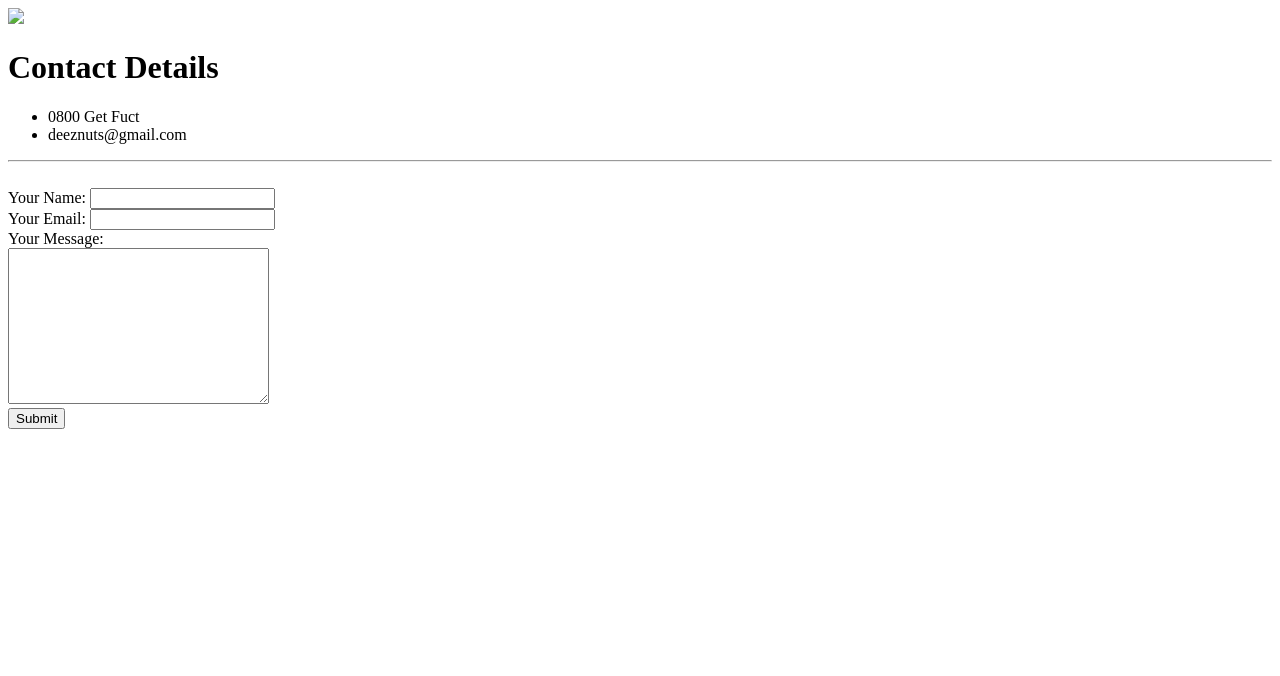
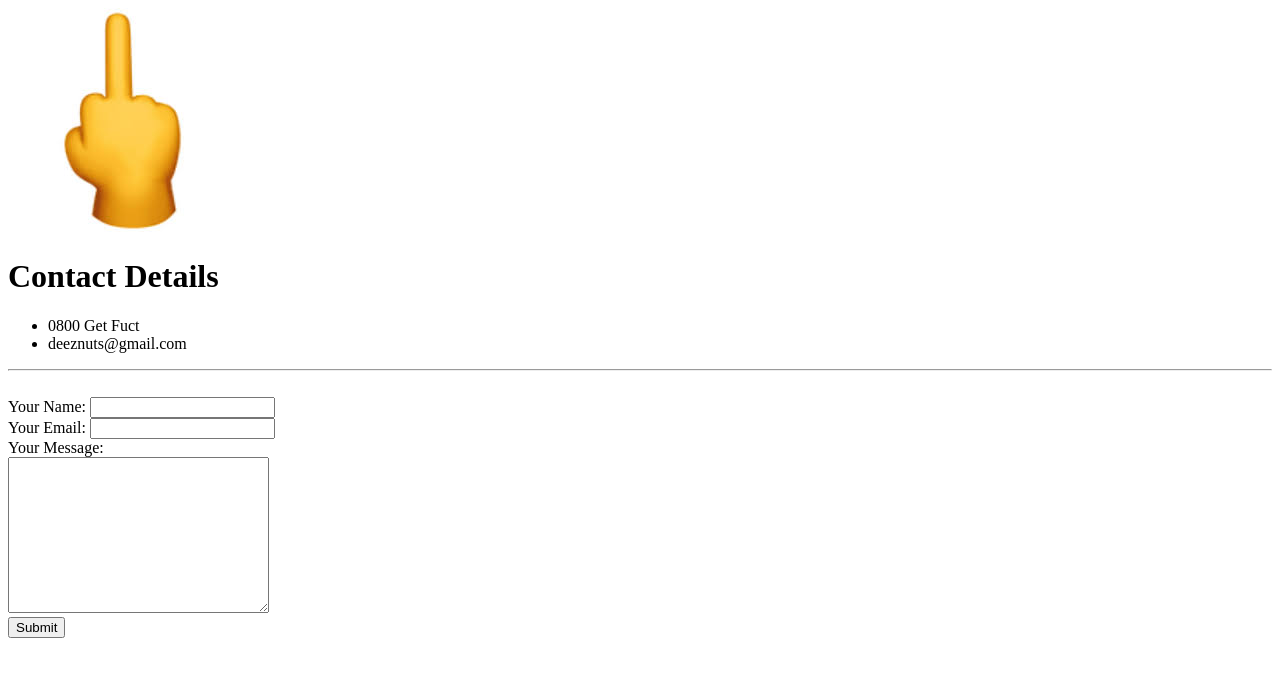
Before and after one commit to rohandrummond/dummyprofile, a plain HTML site: page contactdetails.html in a window 1280 px wide. Drawn offline with Linux system fonts and the light colour scheme.

Commit message:
Amended image references

```diff
--- a/contactdetails.html
+++ b/contactdetails.html
@@ -7,7 +7,7 @@
 </head>
 
 <body>
-    <img src="images/getfuct.jpeg">
+    <img src="getfuct.jpeg">
     <h1>Contact Details</h1>
     <ul>
         <li>0800 Get Fuct</li>
```
Also changed, not shown: index.html (+1 -1 lines).
